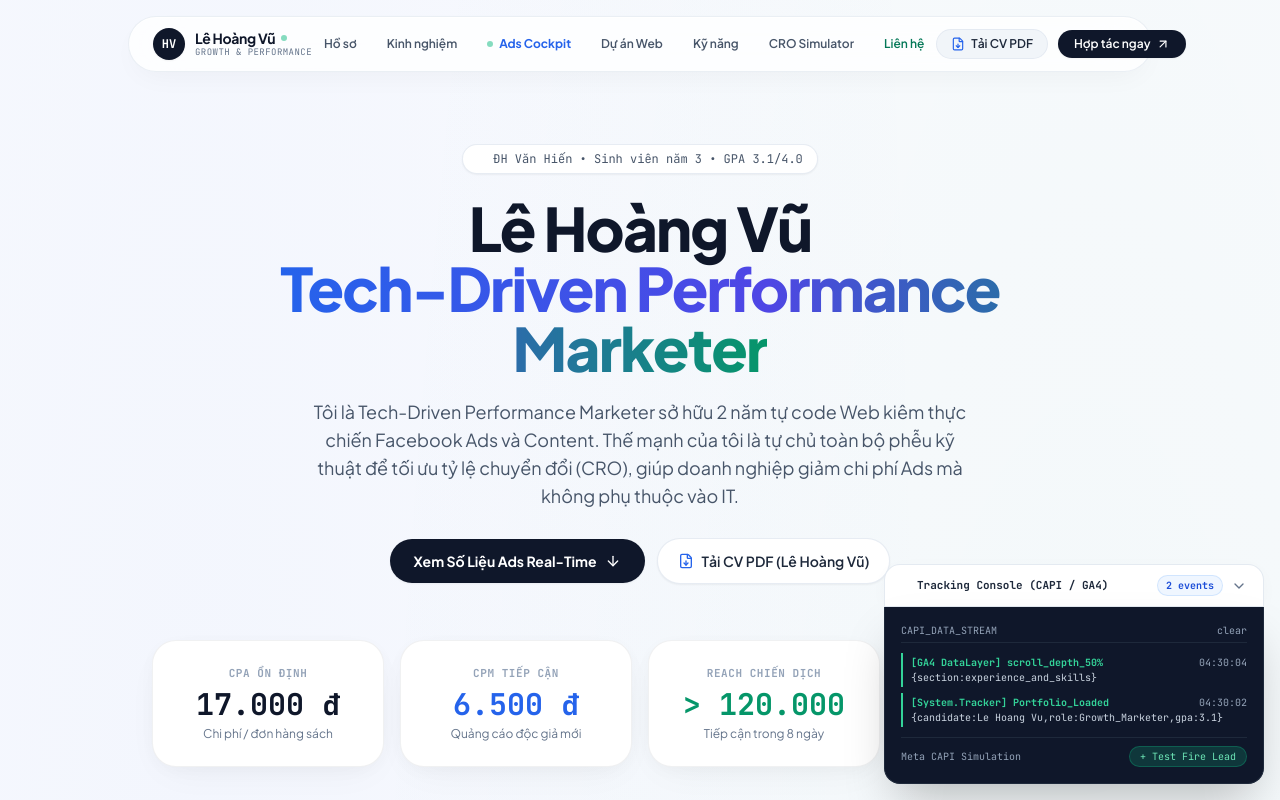
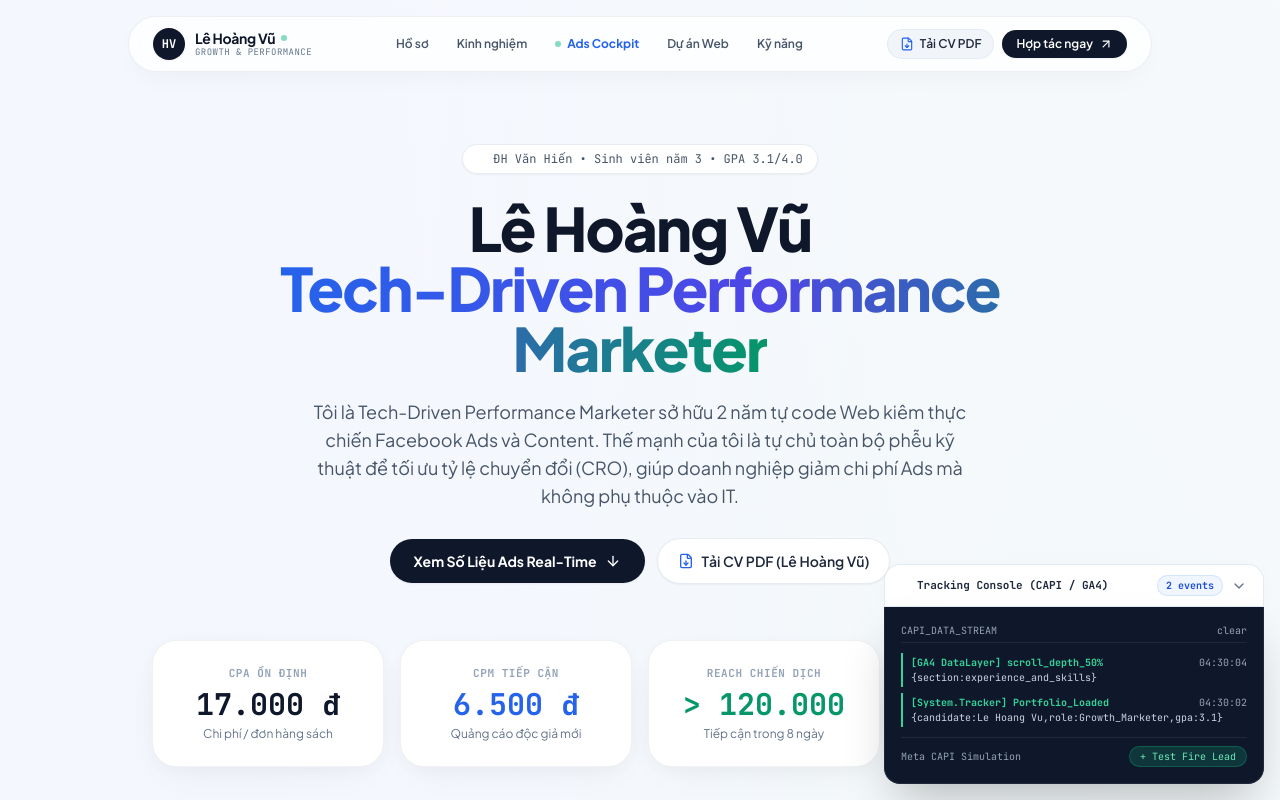
Before and after one commit to hiimshark/portfolio, a plain HTML site: page index.html in a window 1280 px wide. Shown: the top 800 px of the page. Drawn offline with nearby package versions, Linux system fonts and the light colour scheme.

Commit message:
Toi uu khoang cach thanh navbar chong tran vien tren man hinh 1024px

```diff
--- a/index.html
+++ b/index.html
@@ -125,27 +125,25 @@
       </a>
 
       <!-- Desktop Links (Single Line, Generous Spacing) -->
-      <nav class="hidden md:flex items-center gap-1.5 text-xs font-semibold text-slate-600">
-        <a href="#about" class="px-3 py-1.5 rounded-full hover:text-slate-900 hover:bg-slate-100/70 transition-colors whitespace-nowrap">Hồ sơ</a>
-        <a href="#experience" class="px-3 py-1.5 rounded-full hover:text-slate-900 hover:bg-slate-100/70 transition-colors whitespace-nowrap">Kinh nghiệm</a>
-        <a href="#ads-cockpit" class="px-3 py-1.5 rounded-full text-blue-600 hover:bg-blue-50/70 transition-colors flex items-center gap-1.5 whitespace-nowrap font-bold">
+      <nav class="hidden md:flex items-center gap-1 lg:gap-2 text-xs font-semibold text-slate-600">
+        <a href="#about" class="hidden lg:inline-block px-2.5 py-1.5 rounded-full hover:text-slate-900 hover:bg-slate-100/70 transition-colors whitespace-nowrap">Hồ sơ</a>
+        <a href="#experience" class="px-2.5 py-1.5 rounded-full hover:text-slate-900 hover:bg-slate-100/70 transition-colors whitespace-nowrap">Kinh nghiệm</a>
+        <a href="#ads-cockpit" class="px-2.5 py-1.5 rounded-full text-blue-600 hover:bg-blue-50/70 transition-colors flex items-center gap-1.5 whitespace-nowrap font-bold">
           <span class="w-1.5 h-1.5 rounded-full bg-emerald-500 animate-pulse"></span>
           Ads Cockpit
         </a>
-        <a href="#projects" class="px-3 py-1.5 rounded-full hover:text-slate-900 hover:bg-slate-100/70 transition-colors whitespace-nowrap">Dự án Web</a>
-        <a href="#skills" class="px-3 py-1.5 rounded-full hover:text-slate-900 hover:bg-slate-100/70 transition-colors whitespace-nowrap">Kỹ năng</a>
-        <a href="#calculator" class="px-3 py-1.5 rounded-full hover:text-slate-900 hover:bg-slate-100/70 transition-colors whitespace-nowrap">CRO Simulator</a>
-        <a href="#contact" class="px-3 py-1.5 rounded-full text-emerald-700 hover:bg-emerald-50/70 transition-colors whitespace-nowrap">Liên hệ</a>
+        <a href="#projects" class="px-2.5 py-1.5 rounded-full hover:text-slate-900 hover:bg-slate-100/70 transition-colors whitespace-nowrap">Dự án Web</a>
+        <a href="#skills" class="px-2.5 py-1.5 rounded-full hover:text-slate-900 hover:bg-slate-100/70 transition-colors whitespace-nowrap">Kỹ năng</a>
       </nav>
 
       <!-- Right CTAs -->
-      <div class="flex items-center gap-2.5 shrink-0">
-        <a href="Le_Hoang_Vu_CV.pdf" download="Le_Hoang_Vu_Tech_Driven_Marketer_CV.pdf" onclick="logCustomPixelEvent('Download_CV', { source: 'nav_header' })" class="tactile-btn hidden sm:inline-flex items-center gap-1.5 px-3.5 py-1.5 rounded-full bg-slate-100 hover:bg-slate-200 text-slate-800 font-semibold text-xs border border-slate-200/80 whitespace-nowrap transition-colors">
+      <div class="flex items-center gap-2 shrink-0">
+        <a href="Le_Hoang_Vu_CV.pdf" download="Le_Hoang_Vu_Tech_Driven_Marketer_CV.pdf" onclick="logCustomPixelEvent('Download_CV', { source: 'nav_header' })" class="tactile-btn hidden sm:inline-flex items-center gap-1.5 px-3 py-1.5 rounded-full bg-slate-100 hover:bg-slate-200 text-slate-800 font-semibold text-xs border border-slate-200/80 whitespace-nowrap transition-colors">
           <i data-lucide="file-down" class="w-3.5 h-3.5 text-blue-600"></i>
           <span>Tải CV PDF</span>
         </a>
 
-        <a href="#contact" class="tactile-btn hidden sm:inline-flex items-center gap-1.5 px-4 py-1.5 rounded-full bg-slate-900 hover:bg-blue-600 text-white font-semibold text-xs shadow-sm whitespace-nowrap transition-colors">
+        <a href="#contact" class="tactile-btn hidden sm:inline-flex items-center gap-1.5 px-3.5 py-1.5 rounded-full bg-slate-900 hover:bg-blue-600 text-white font-semibold text-xs shadow-sm whitespace-nowrap transition-colors">
           <span>Hợp tác ngay</span>
           <i data-lucide="arrow-up-right" class="w-3.5 h-3.5"></i>
         </a>
```
